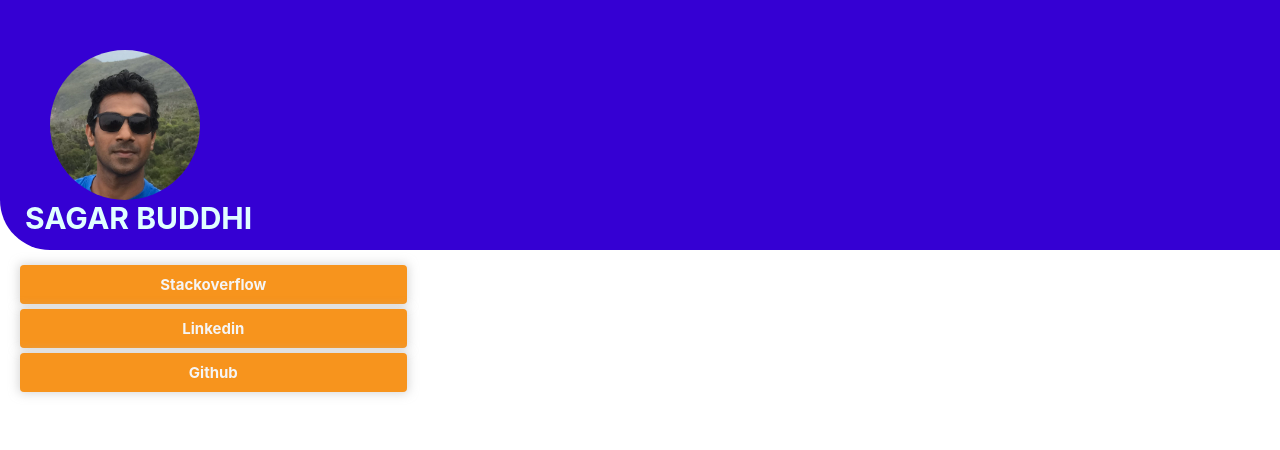
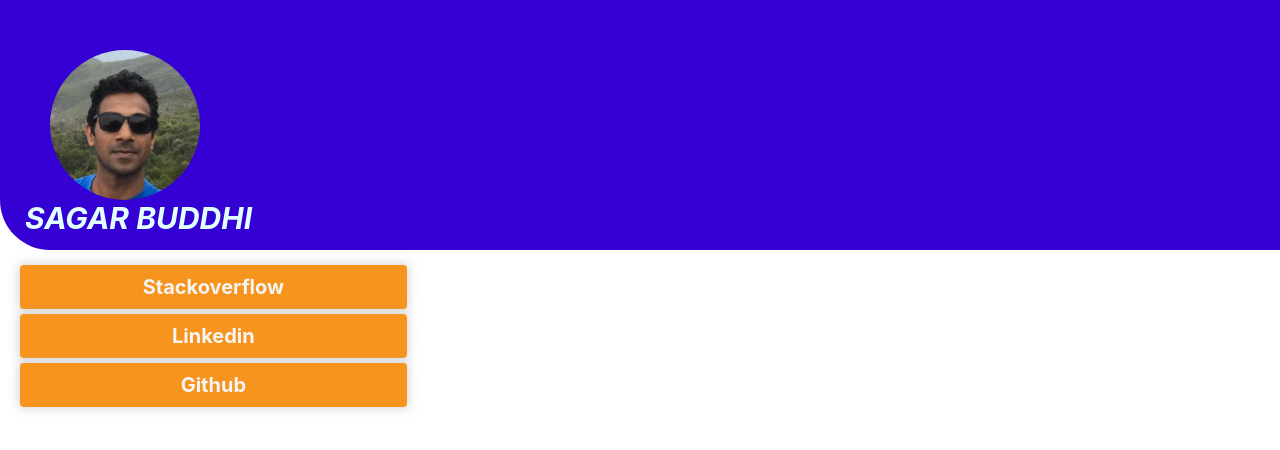
Before and after one commit to sagarbuddhic/profile, a React (Create React App) app: page / in a window 1280 px wide. Shown: the top 450 px of the page. Built offline with nearby package versions, Linux system fonts and the light colour scheme.

Commit message:
update style

```diff
--- a/src/App.style.js
+++ b/src/App.style.js
@@ -40,10 +40,10 @@ export const banner = css`
 
 export const button = css`
   background-color: #f7941d;
-  padding: 10px 0px;
+  padding: 10px 20px;
   box-shadow: 0 0 10px 2px rgba(184, 184, 184, 0.5);
   border-radius: 4px;
-  font-size: 15px;
+  font-size: 20px;
   text-decoration: none;
   text-align: center;
 
@@ -82,6 +82,7 @@ export const name = css`
   font-size: 30px;
   font-weight: bold;
   padding-left: 25px;
+  font-style: oblique;
 `;
 
 export const nameLetters = (index) => css`
```
